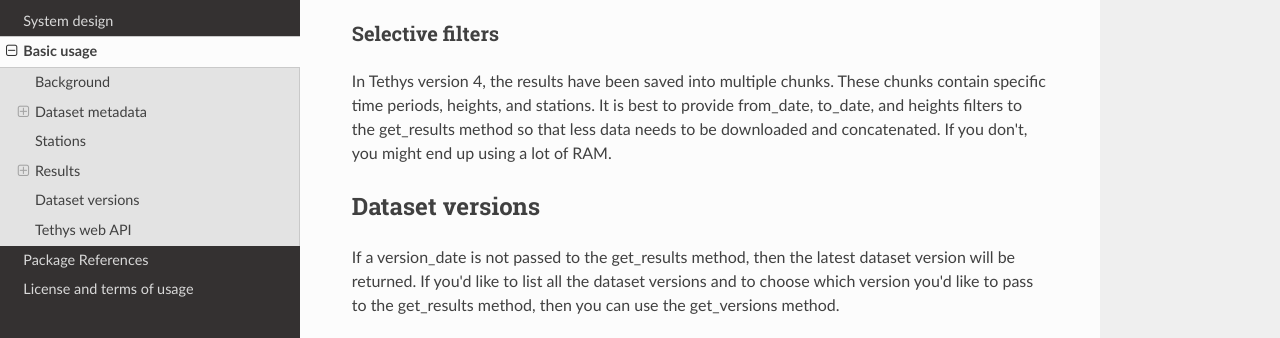
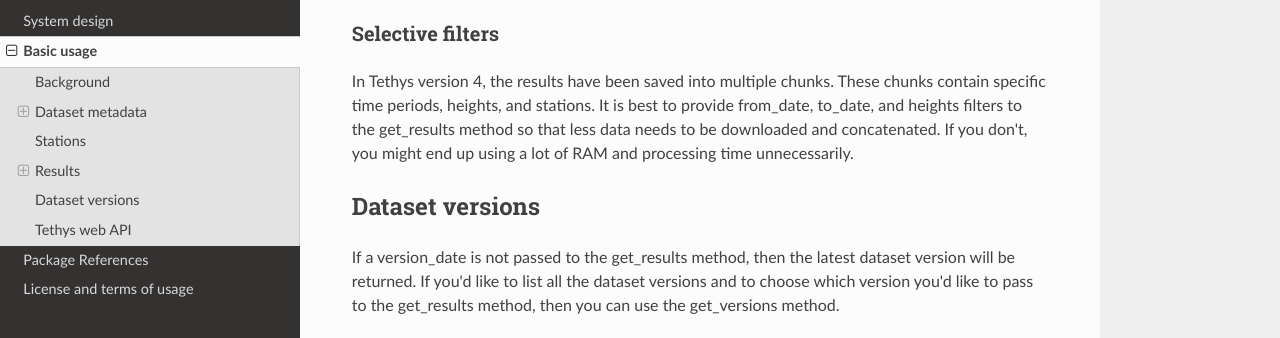
Before and after one commit to tethys-ts/tethysts, a Sphinx documentation site: the page built from sphinx/source/usage_a.rst, in a window 1280 px wide and 900 px high, scrolled down 3398 px, cut to the strip 186-524 px from the top of the window. Built offline with Sphinx 7.4.7 and the Read the Docs theme 2.0.0, drawn with Linux system fonts in a browser that asks for light colours; some of the changed text lies outside the part shown.

Commit message:
docs updates

```diff
--- a/sphinx/source/usage_a.rst
+++ b/sphinx/source/usage_a.rst
@@ -160,7 +159,7 @@
 
 Selective filters
 ~~~~~~~~~~~~~~~~~
-In Tethys version 4, the results have been saved into multiple chunks. These chunks contain specific time periods, heights, and stations. It is best to provide from_date, to_date, and heights filters to the get_results method so that less data needs to be downloaded and concatenated. If you don't, you might end up using a lot of RAM.
+In Tethys version 4, the results have been saved into multiple chunks. These chunks contain specific time periods, heights, and stations. It is best to provide from_date, to_date, and heights filters to the get_results method so that less data needs to be downloaded and concatenated. If you don't, you might end up using a lot of RAM and processing time unnecessarily.
 
 Dataset versions
 ----------------
```
Also changed, not shown: other parts of sphinx/source/usage_a.rst (+2 -3 lines), 1 other file.
